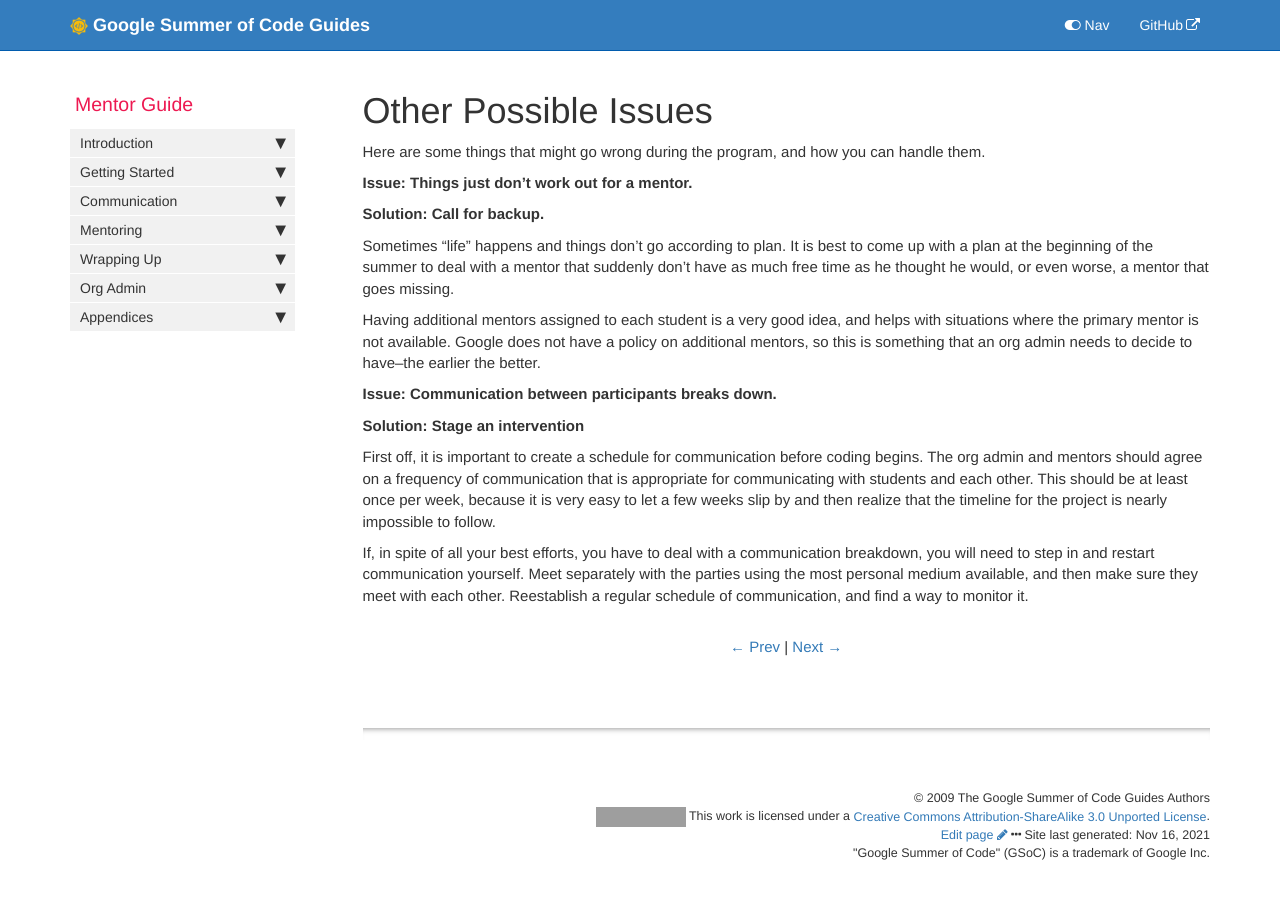
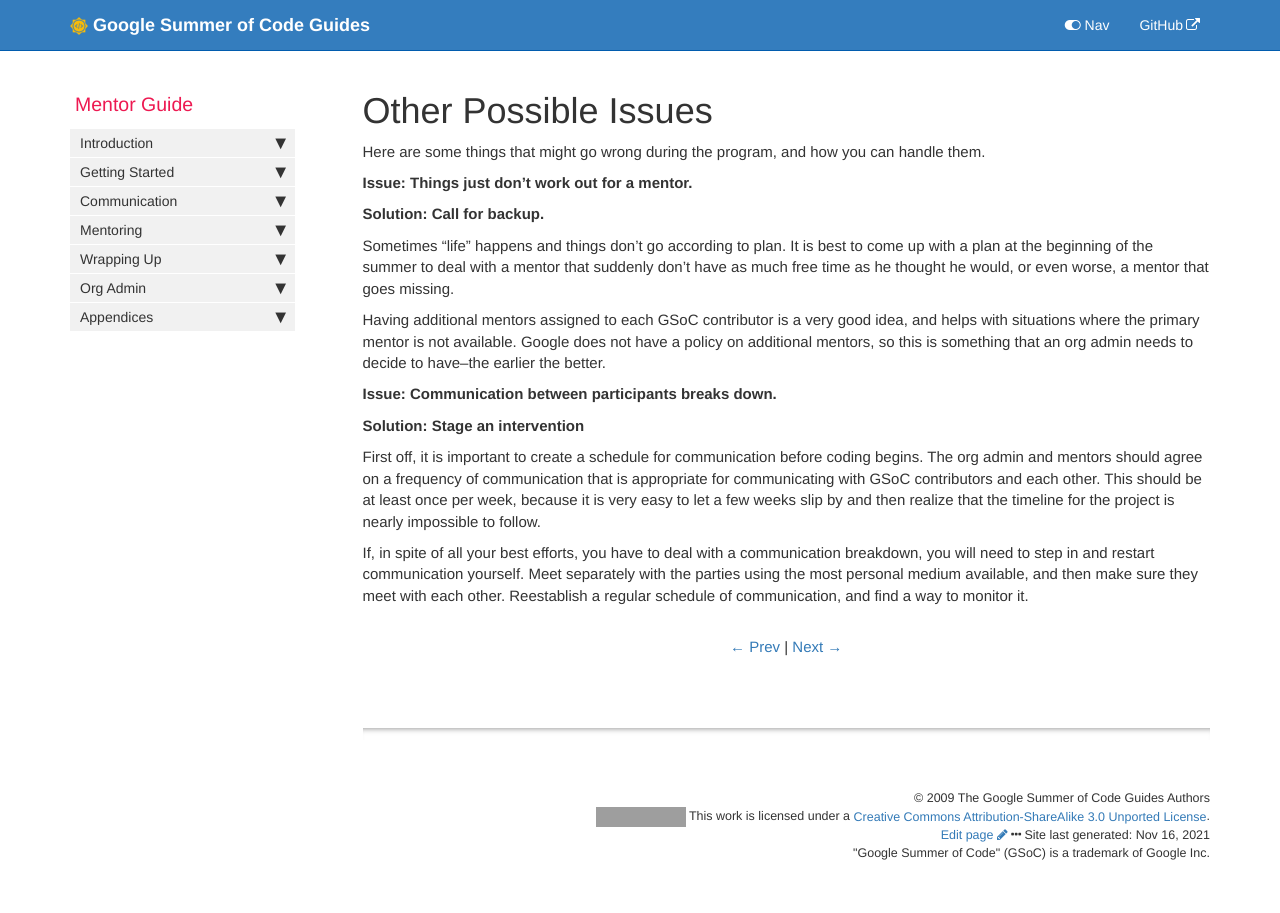
Before and after one commit to google/gsocguides, a Jekyll site: the page built from pages/mentor/23-other_possible_issues.md, in a window 1280 px wide. Built offline with Jekyll 4.4.1, drawn with Linux system fonts in a browser that asks for light colours; grey boxes are pictures that could not be loaded.

Commit message:
Update 23-other_possible_issues.md
2022 updates

```diff
--- a/pages/mentor/23-other_possible_issues.md
+++ b/pages/mentor/23-other_possible_issues.md
@@ -14,12 +14,12 @@ Here are some things that might go wrong during the program, and how you can han
 
 Sometimes "life" happens and things don't go according to plan. It is best to come up with a plan at the beginning of the summer to deal with a mentor that suddenly don't have as much free time as he thought he would, or even worse, a mentor that goes missing.
 
-Having additional mentors assigned to each student is a very good idea, and helps with situations where the primary mentor is not available. Google does not have a policy on additional mentors, so this is something that an org admin needs to decide to have--the earlier the better.
+Having additional mentors assigned to each GSoC contributor is a very good idea, and helps with situations where the primary mentor is not available. Google does not have a policy on additional mentors, so this is something that an org admin needs to decide to have--the earlier the better.
 
 **Issue: Communication between participants breaks down.**
 
 **Solution: Stage an intervention**
 
-First off, it is important to create a schedule for communication before coding begins. The org admin and mentors should agree on a frequency of communication that is appropriate for communicating with students and each other. This should be at least once per week, because it is very easy to let a few weeks slip by and then realize that the timeline for the project is nearly impossible to follow.
+First off, it is important to create a schedule for communication before coding begins. The org admin and mentors should agree on a frequency of communication that is appropriate for communicating with GSoC contributors and each other. This should be at least once per week, because it is very easy to let a few weeks slip by and then realize that the timeline for the project is nearly impossible to follow.
 
 If, in spite of all your best efforts, you have to deal with a communication breakdown, you will need to step in and restart communication yourself. Meet separately with the parties using the most personal medium available, and then make sure they meet with each other. Reestablish a regular schedule of communication, and find a way to monitor it.
```
